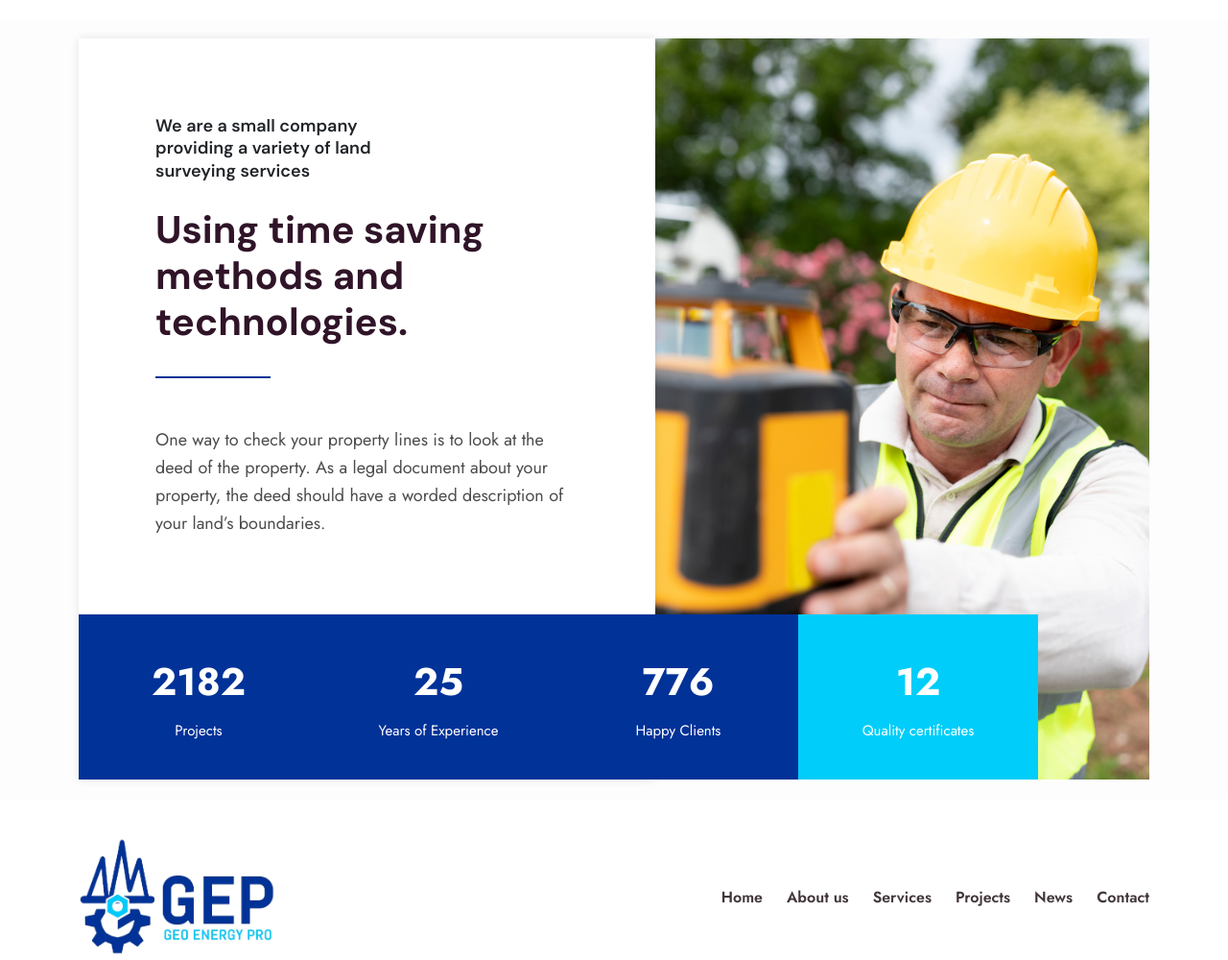
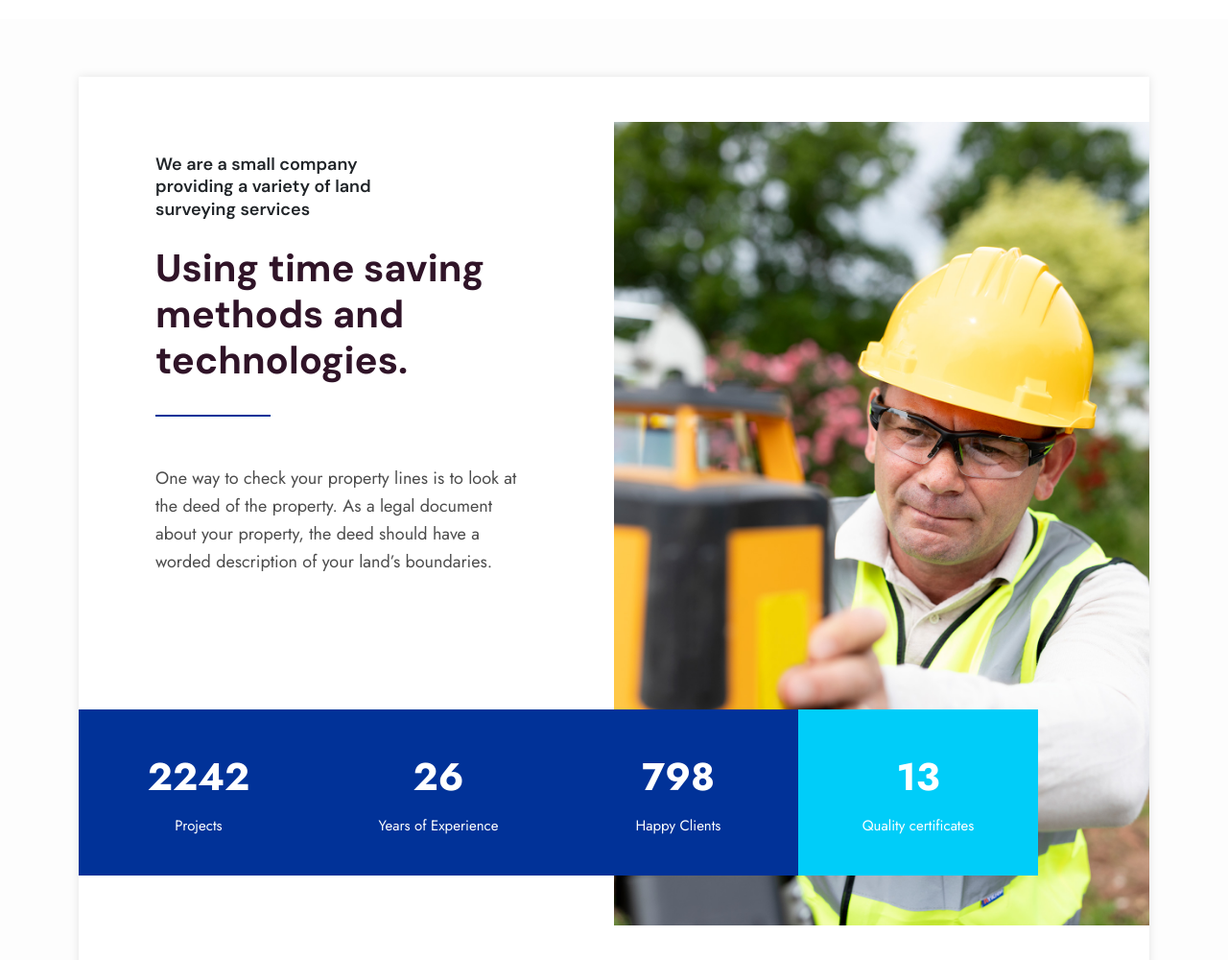
Before and after one commit to pashaskerov21/geopro, a plain HTML site: page index.html in a window 1280 px wide. Shown: the part 2111-3111 px from the top of the page at 96% size. Drawn offline with nearby package versions, Linux system fonts and the light colour scheme; some packages are replaced by stand-ins of ours; a script that the page names is missing.

Commit message:
about css

```diff
--- a/index.html
+++ b/index.html
@@ -446,7 +446,8 @@
         <section class="about_section">
             <div class="container">
                 <div class="about_wrapper">
-                    <div class="about_content">
+                    <div class="about_content" style="--image: url('/images/about/img-1.jpg');">
+                        <div class="content_inner">
                             <div class="section_heading">
                                 <div class="section_heading_uptext">
                                     We are a small company
@@ -464,6 +465,7 @@
                                 boundaries.
                             </div>
                         </div>
+
                         <div class="about_report">
                             <div class="report_item">
                                 <div class="item_value" data-val="2400">0</div>
@@ -482,9 +484,11 @@
                                 <div class="item_label">Quality certificates</div>
                             </div>
                         </div>
-                    <div class="about_image">
+                    </div>
+
+                    <!-- <div class="about_image">
                         <img src="images/about/img-1.jpg" width="" alt="">
-                    </div>
+                    </div> -->
                 </div>
             </div>
         </section>
--- a/js/script.js
+++ b/js/script.js
@@ -74,6 +74,7 @@ document.addEventListener('DOMContentLoaded', function () {
                         step: function () {
                             $this.text(Math.floor(this.countNum));
                         },
+
                         complete: function () {
                             $this.text(this.countNum);
                         }
--- a/scss/section/_about.scss
+++ b/scss/section/_about.scss
@@ -1,5 +1,7 @@
 .about_section {
     background-color: $bg-color-2;
+    padding: 60px 0;
+
     .about_wrapper {
         width: 100%;
         @include column-center;
@@ -21,12 +23,31 @@
             background-color: #fff;
             position: relative;
 
+            .content_inner {
+                width: 100%;
+                @include column-align-start;
+                gap: 30px;
+
+                @media (min-width: 992px) {
+                    width: 50%;
+
+                }
+            }
+
             @media (min-width: 992px) {
                 justify-content: flex-start;
                 padding-bottom: 100px;
                 box-shadow: 0 0 10px $black-1;
-                padding: 60px 80px;
-                padding-bottom: 250px;
+
+                background-image: var(--image);
+                background-position: center right;
+                background-repeat: no-repeat;
+                background-size: 50% auto;
+
+                .content_inner {
+                    padding: 60px 80px;
+                    margin-bottom: 50px;
+                }
             }
 
             .section_heading {
@@ -61,31 +82,28 @@
             }
         }
 
-        .about_image{
+        .about_image {
             width: 100%;
-            img{
+
+            img {
                 width: 100%;
                 height: auto;
                 object-fit: contain;
             }
         }
     }
+
     .about_report {
         width: 100%;
+        max-width: 1000px;
         @include column-center;
         z-index: 20;
         position: relative;
+
         @media (min-width: 768px) {
             @include row-between;
             align-items: stretch;
 
-        }
-
-        @media (min-width: 992px) {
-            max-width: 1000px;
-            position: absolute;
-            bottom: 0;
-            left: 0;
         }
 
         .report_item {
@@ -97,15 +115,24 @@
             color: #fff;
             font-family: $secondary-font;
             text-align: center;
-            @media (min-width: 992px){
+
+            @media (min-width: 992px) {
                 padding: 40px 30px;
             }
-            &:last-child{
+
+            &:last-child {
                 background-color: $secondary-color;
             }
+
             .item_value {
                 font-size: 40px;
                 font-weight: 700;
+                @media (min-width: 768px){
+                    font-size: 30px;
+                }
+                @media (min-width: 992px){
+                    font-size: 40px;
+                }
             }
 
             .item_label {
```
Also changed, not shown: css/styles.css, 1 other file. Lines whose indentation alone changed are shown as unchanged.
